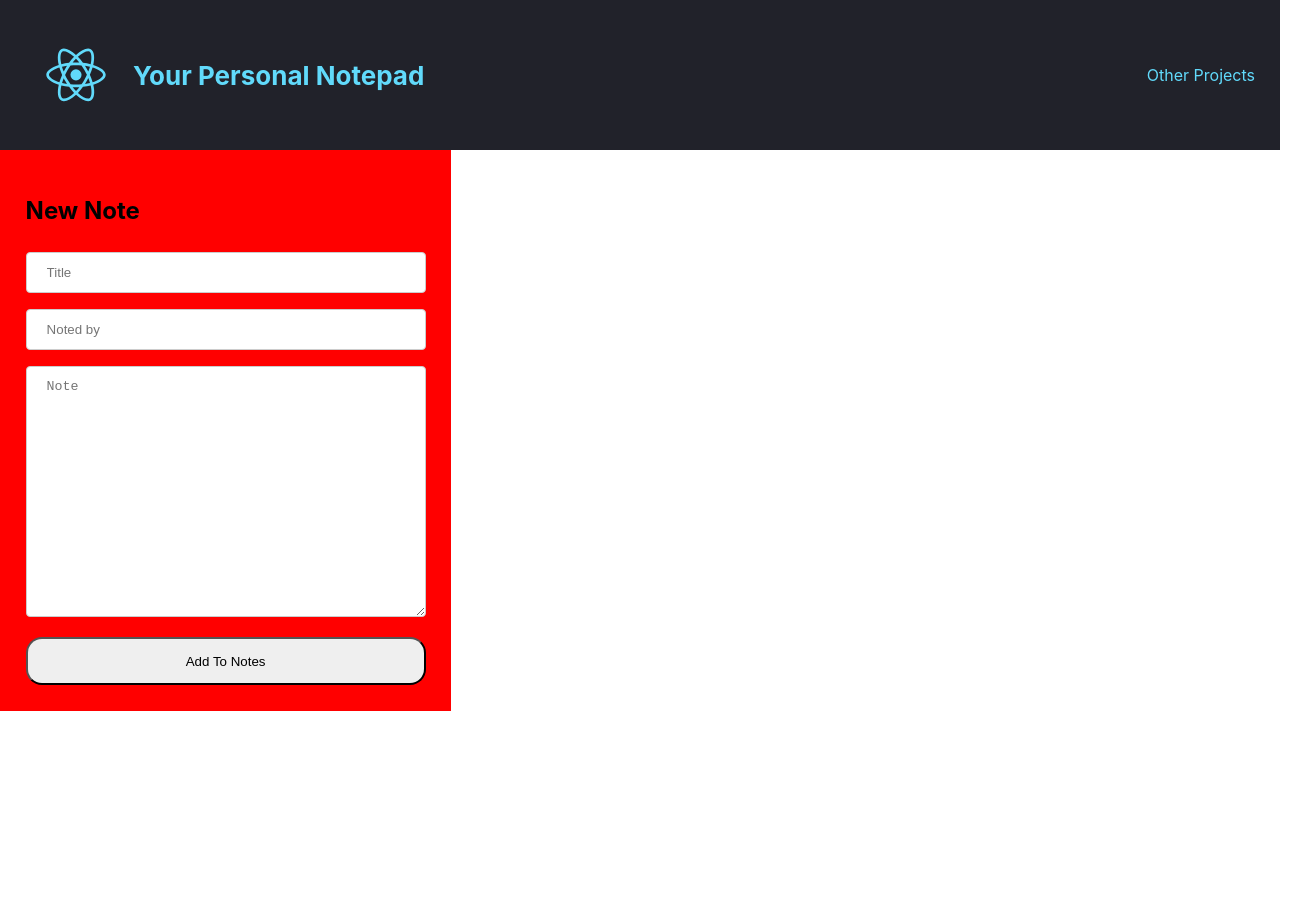
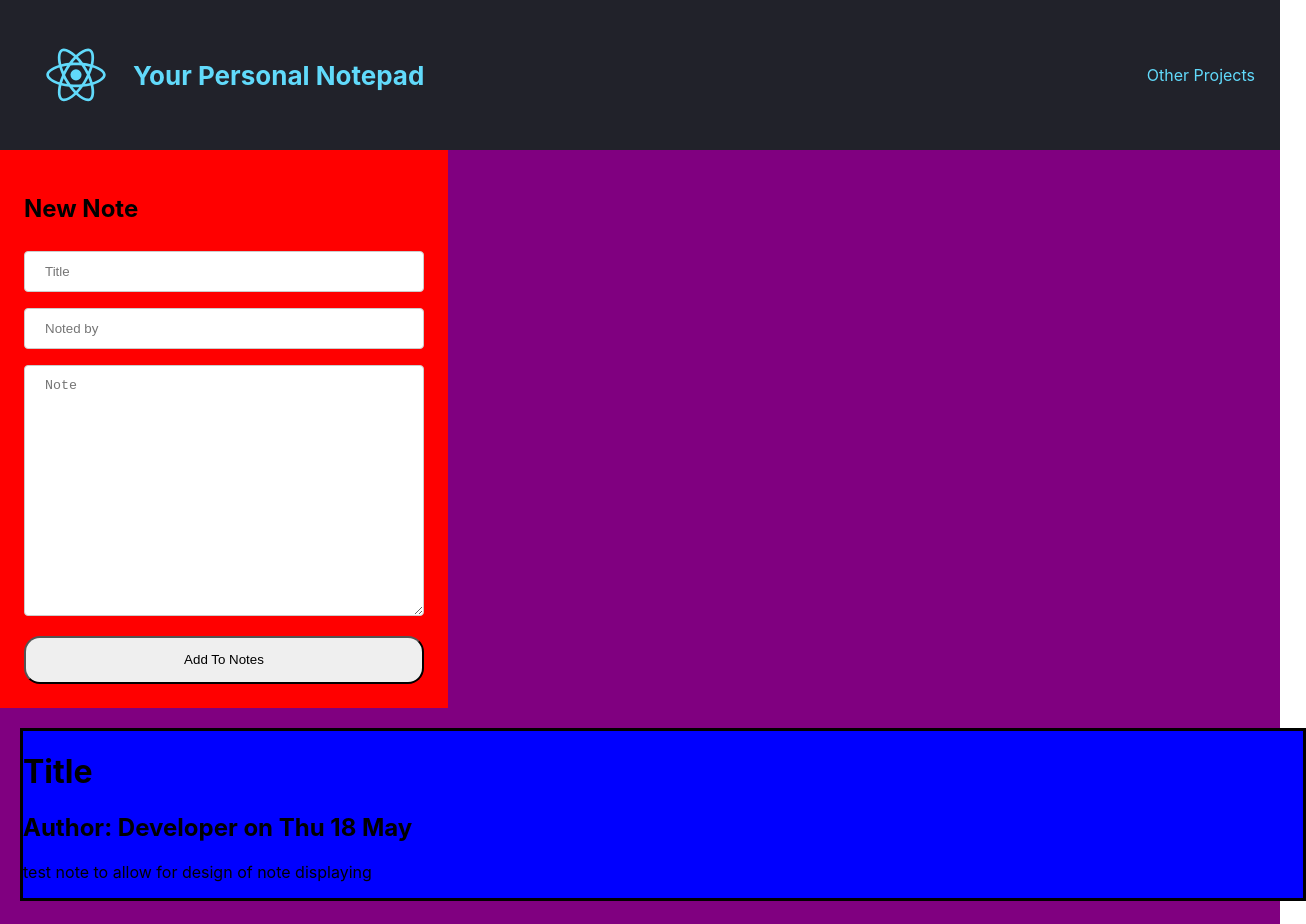
Before and after one commit to hv-dev/react-notepad, a React (Create React App) app: page / in a window 1280 px wide. Shown: the top 924 px of the page, 1306 px wide, since content can reach past the window. Before the commit the page ends 800 px from the top, so only its background shows below. Built offline with nearby package versions, Linux system fonts and the light colour scheme.

Commit message:
feat: added Note component with basic styling feat: added test notes as form is not yet connected

```diff
--- a/src/components/container/NoteForm/NoteForm.jsx
+++ b/src/components/container/NoteForm/NoteForm.jsx
@@ -58,7 +58,8 @@ const Form = styled.form`
   background-color: red;
   display: flex;
   flex-direction: column;
-  padding: 2%;
+  padding 24px;
+  margin-right: 24px;
   width: 400px;
 
   .form--input {
--- a/src/components/container/NotesContainer/NotesContainer.jsx
+++ b/src/components/container/NotesContainer/NotesContainer.jsx
@@ -1,16 +1,72 @@
 import React from "react"
 import styled from "styled-components"
-import { NoteForm } from "../../"
+import { NoteForm, Note } from "../../"
 
 function NotesContainer() {
+    const[notes, setNotes] = React.useState([
+        {
+            key: 1,
+            title: "Title",
+            created_by: "Developer",
+            created_at: "Thu 18 May",
+            note: "test note to allow for design of note displaying"
+        },
+        {
+          key: 2,
+          title: "Title",
+          created_by: "Developer",
+          created_at: "Thu 18 May",
+          note: "test note to allow for design of note displaying"
+        },
+        {
+          key: 3,
+          title: "Title",
+          created_by: "Developer",
+          created_at: "Thu 18 May",
+          note: "test note to allow for design of note displaying"
+        },
+        {
+          key: 4,
+          title: "Title",
+          created_by: "Developer",
+          created_at: "Thu 18 May",
+          note: "test note to allow for design of note displaying"
+        },
+        {
+          key: 5,
+          title: "Title",
+          created_by: "Developer",
+          created_at: "Thu 18 May",
+          note: "test note to allow for design of note displaying"
+        },
+        {
+          key: 6,
+          title: "Title",
+          created_by: "Developer",
+          created_at: "Thu 18 May",
+          note: "test note to allow for design of note displaying"
+        }
+    ])
 
+    function updateNotes(newNote) {
+
+      setNotes(notes => ([...notes, {...newNote, key: (notes.length + 1) }]))
+    }
+
+    const noteComponents = notes.map(noteData => (<Note {...noteData} />))
 
     return (
-        <main>
+        <Container>
             <NoteForm />
-
-        </main>
+            { notes.length > 0 ? noteComponents : <h1>No Items to Display</h1>}
+        </Container>
     )
 }
 
 export default NotesContainer
+
+const Container = styled.main`
+  background-color: purple;
+  display: flex;
+  flex-direction: column;
+`
--- a/src/components/index.js
+++ b/src/components/index.js
@@ -5,12 +5,13 @@ so it can be picked up by this repos top level index.js
 import Header from "./presentational/Header"
 import NotesContainer from "./container/NotesContainer"
 import NoteForm from "./container/NoteForm"
+import Note from "./presentational/Note"
 // import Footer from "./presentational/Footer"
-// import Note from "./presentational/Note"
 
 export {
   Header,
   NotesContainer,
-  NoteForm
+  NoteForm,
+  Note
   // Footer,
 };
--- /dev/null
+++ b/src/components/presentational/Note/Note.jsx
@@ -0,0 +1,32 @@
+import React from "react"
+import styled from "styled-components"
+
+function NotesContainer(props) {
+    const { title, note, created_by, created_at } = props
+
+    return (
+        <Note>
+            <NoteTitle>{title}</NoteTitle>
+            <NoteDetails>Author: {created_by} on {created_at}</NoteDetails>
+            <NoteText>{note}</NoteText>
+        </Note>
+    )
+}
+
+export default NotesContainer
+
+const Note = styled.div`
+    background-color: blue;
+    margin: 20px;
+    width: 100%;
+    border-style: solid;
+`
+
+const NoteTitle = styled.h1`
+`
+
+const NoteDetails = styled.h2`
+`
+
+const NoteText = styled.p`
+`
```
